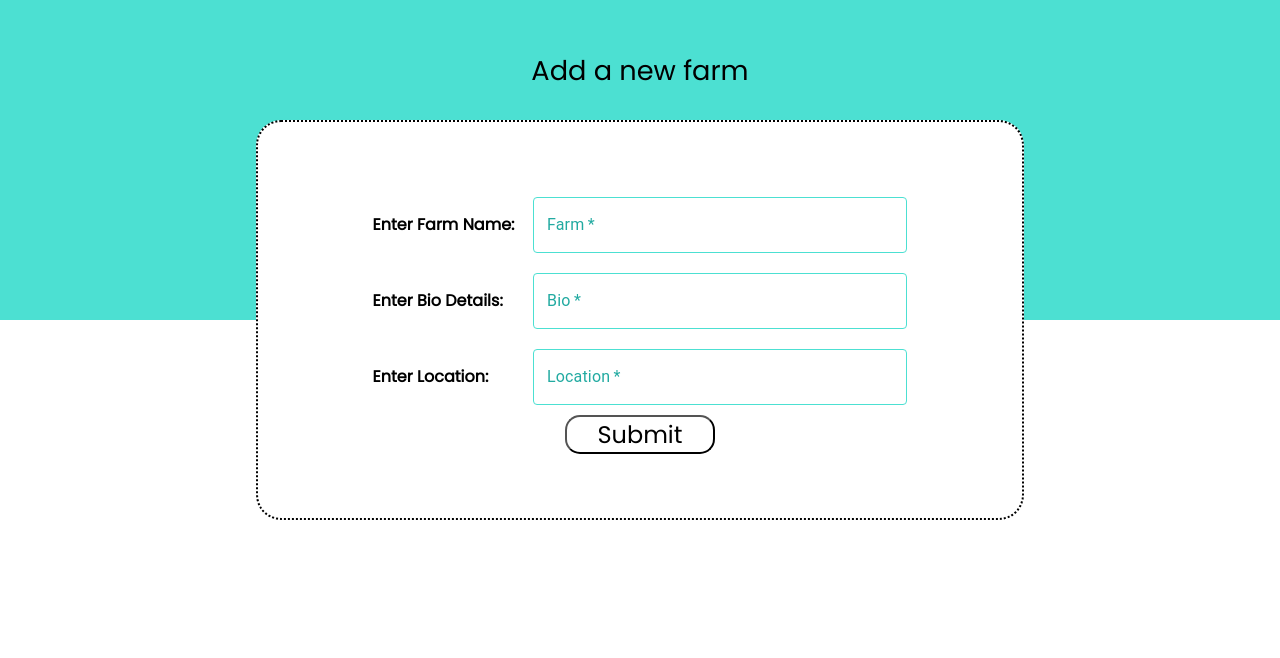
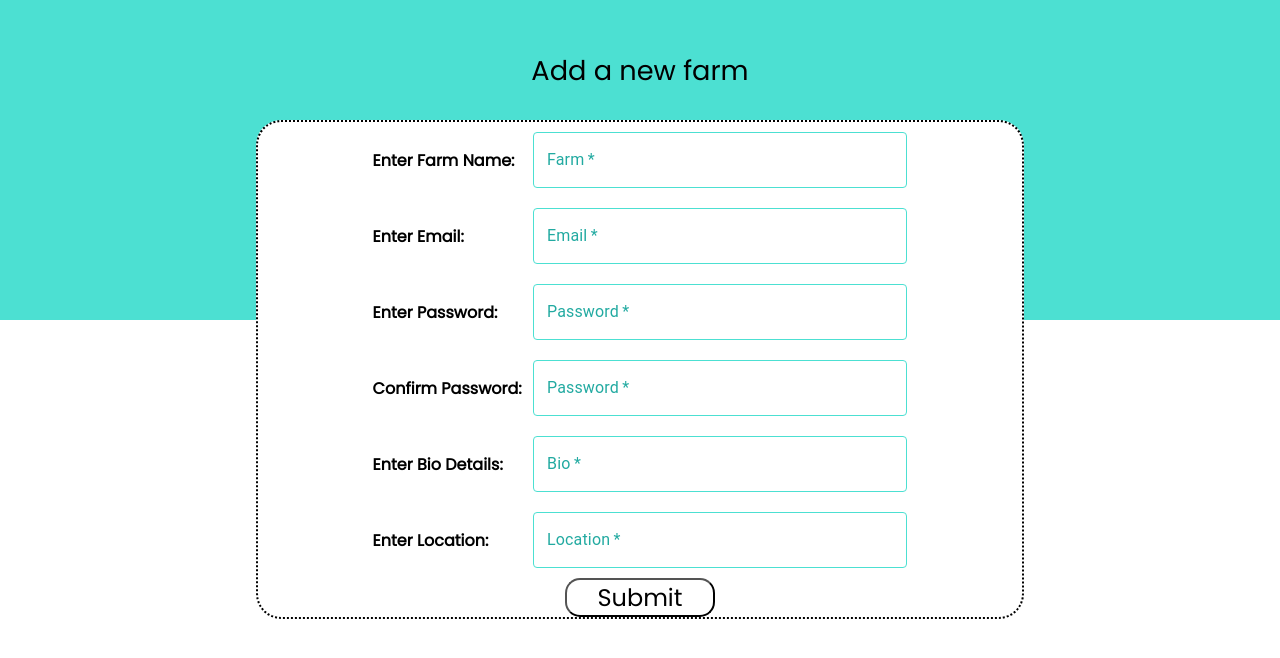
Before and after one commit to subru-37/AquaHarvest, a React (Vite) app in the folder FrontEnd/: page /addFarm in a window 1280 px wide. Shown: the top 658 px of the page. Built offline with nearby package versions, Linux system fonts and the light colour scheme.

Commit message:
added email and password in Addfarm

```diff
--- a/FrontEnd/src/App.jsx
+++ b/FrontEnd/src/App.jsx
@@ -17,6 +17,11 @@ export default function App() {
     Name:'',
     Bio: '',
     Location: '',
+    tname:'',
+    fishes:'',
+    Email:'',
+    Password:'',
+    CPassword:''
 })
   return (
     <ThemeContext.Provider value={{state,setState}}>
@@ -26,6 +31,7 @@ export default function App() {
         <Route path="/onboarding" element={<Onboarding/>}></Route>
         <Route path="/dashboard" element={<Dashboard/>}></Route>
         <Route path='/addFarm' element={<Addfarm/>}></Route>
+        <Route path='/addTank' element={<Addtank/>}></Route>
       </Routes>
     </div>
     </ThemeContext.Provider>
--- a/FrontEnd/src/pages/addfarm/Addfarm.jsx
+++ b/FrontEnd/src/pages/addfarm/Addfarm.jsx
@@ -9,11 +9,14 @@ export default function Addfarm() {
     const {state,setState} = useContext(ThemeContext)
     function handleSubmit(event){
         console.log(state) //command to push to database?
-        setState({
-            Name: "",
-            Location:'',
-            Bio:''
-          });
+        // setState({
+        //     Name: "",
+        //     Location:'',
+        //     Bio:'',
+        //     Email:'',
+        //     Password:'',
+        //     CPassword:''
+        //   });
           event.preventDefault();
           navigate("/addTank");
     }
@@ -45,6 +48,104 @@ export default function Addfarm() {
                     required
                     autoComplete='off'
                     value={state.Name}
+                    onChange={handleChange}
+                    sx={{
+                    width: '70%',
+                    '& .MuiOutlinedInput-root':{
+                      '& fieldset':{
+                        borderColor: '#4CE0D2'
+                      },
+                      '&.Mui-focused fieldset': {
+                        borderColor: '#4CE0D2',
+                      },
+                    },
+                    '& .MuiOutlinedInput-root:hover':{
+                      '& fieldset':{
+                        borderColor: '#4CE0D2'
+                      }
+                    }
+                    }}
+                />
+            </div>
+            <div className='child-farm'>
+                <h4 style={{width:'30%'}}>Enter Email: </h4>
+                <TextField
+                    InputProps={{style: {color:'black'}}}
+                    InputLabelProps={{
+                    style: { color: '#22AAA1'},
+                    }}
+                    variant='outlined'
+                    label="Email"
+                    name='Email'
+                    required
+                    autoComplete='off'
+                    value={state.Email}
+                    onChange={handleChange}
+                    sx={{
+                    width: '70%',
+                    '& .MuiOutlinedInput-root':{
+                      '& fieldset':{
+                        borderColor: '#4CE0D2'
+                      },
+                      '&.Mui-focused fieldset': {
+                        borderColor: '#4CE0D2',
+                      },
+                    },
+                    '& .MuiOutlinedInput-root:hover':{
+                      '& fieldset':{
+                        borderColor: '#4CE0D2'
+                      }
+                    }
+                    }}
+                />
+            </div>
+            <div className='child-farm'>
+                <h4 style={{width:'30%'}}>Enter Password: </h4>
+                <TextField
+                    InputProps={{style: {color:'black'}}}
+                    InputLabelProps={{
+                    style: { color: '#22AAA1'},
+                    }}
+                    variant='outlined'
+                    label="Password"
+                    name='Password'
+                    required
+                    autoComplete='off'
+                    type='password'
+                    value={state.Password}
+                    onChange={handleChange}
+                    sx={{
+                    width: '70%',
+                    '& .MuiOutlinedInput-root':{
+                      '& fieldset':{
+                        borderColor: '#4CE0D2'
+                      },
+                      '&.Mui-focused fieldset': {
+                        borderColor: '#4CE0D2',
+                      },
+                    },
+                    '& .MuiOutlinedInput-root:hover':{
+                      '& fieldset':{
+                        borderColor: '#4CE0D2'
+                      }
+                    }
+                    }}
+                />
+            </div>
+            <div className='child-farm'>
+                <h4 style={{width:'30%'}}>Confirm Password: </h4>
+                <TextField
+                    InputProps={{style: {color:'black'}}}
+                    InputLabelProps={{
+                    style: { color: '#22AAA1'},
+                    }}
+                    variant='outlined'
+                    label="Password"
+                    name='CPassword'
+                    required
+                    autoComplete='off'
+                    type='password'
+                    value={state.CPassword}
                     onChange={handleChange}
                     sx={{
                     width: '70%',
--- a/FrontEnd/src/pages/addtank/Addtank.jsx
+++ b/FrontEnd/src/pages/addtank/Addtank.jsx
@@ -80,14 +80,15 @@ export default function Addfarm() {
                 />
             </div>
             <Autocomplete
-              ref={ref0}
-              id="combo-box-Dosage"
-              onChange={()=>(handleChangeAuto1)}
-              name='fishes'
-              options={options}
-              onInputValue={state.fishes}
-              sx={{width:'40vw',margingTop:'50px'}}
-              renderInput={(params) => <TextField {...params}
+                ref={ref0}
+                onChange={handleChangeAuto1}
+                inputValue={state.fishes}
+                onInputChange={handleChangeAuto1}
+                name='fishes'
+                id="controllable-states-demo"
+                sx={{width:'40vw',margingTop:'50px'}}
+                options={options}
+                renderInput={(params) => <TextField {...params}
                                             label="Enter Number of fishes"
                                             required
                                             sx={{
```
